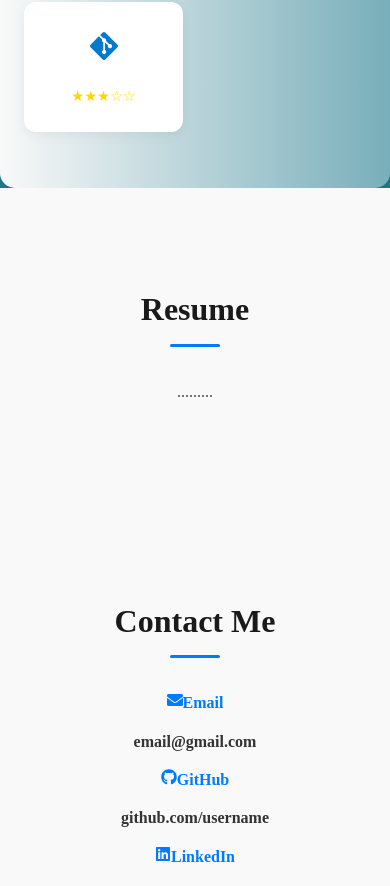
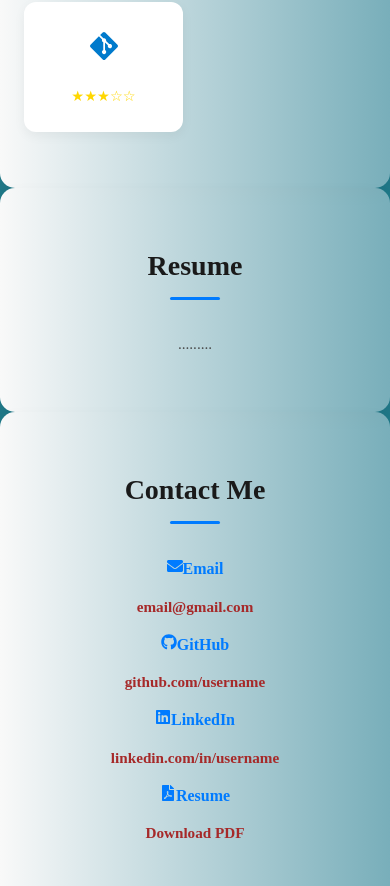
Before and after one commit to Hossein-Kelisa/Hossein-Kelisa-Portfolio, a React (Vite) app: page / in a window 390 px wide. Shown: the part 2709-3595 px from the top of the page. Built offline with nearby package versions, Linux system fonts and the light colour scheme.

Commit message:
update it

```diff
--- a/src/components/Contact.css
+++ b/src/components/Contact.css
@@ -1,12 +1,17 @@
 /* Contact.css */
 
-.section {
-    padding: 6rem 2rem;
-    background-color: #f9f9f9;
+.contact-section {
+  padding: 5rem 2rem;
+  background: linear-gradient(to right, #f9f9f9, #edf5fb6e);
   text-align: center;
+  max-width: 1000px;
+  width: 100%;
+  margin: 0 auto;
+  border-radius: 15px;
+  box-shadow: 0 6px 15px rgba(0, 0, 0, 0.05);
 }
 
-  .section h2 {
+.contact-section h2 {
   font-size: 2.5rem;
   color: #1a1a1a;
   margin-bottom: 2rem;
@@ -14,7 +19,7 @@
   display: inline-block;
 }
 
-  .section h2::after {
+.contact-section h2::after {
   content: "";
   display: block;
   width: 50px;
@@ -24,32 +29,50 @@
   border-radius: 2px;
 }
 
-  .contact p {
+.contact-card p {
   font-size: 1.1rem;
-    color: #333;
+  color: #a62929;
   margin: 0.8rem 0;
+  max-width: 600px;
+  margin-left: auto;
+  margin-right: auto;
+  line-height: 1.6;
 }
 
-  .contact a {
+.contact-card {
   color: #007bff;
   text-decoration: none;
   font-weight: 600;
   transition: color 0.3s ease;
 }
 
-  .contact a:hover {
+.contact-card :hover {
   color: #0056b3;
   text-decoration: underline;
 }
 
 /* Responsive */
 @media (max-width: 768px) {
-    .section h2 {
+  .contact-section {
+    padding: 3.5rem 1.5rem;
+  }
+
+  .contact-section h2 {
     font-size: 2rem;
   }
 
-    .contact p {
+  .contact-card p {
     font-size: 1rem;
     padding: 0 1rem;
   }
 }
+
+@media (max-width: 480px) {
+  .contact-section h2 {
+    font-size: 1.75rem;
+  }
+
+  .contact-card p {
+    font-size: 0.95rem;
+  }
+}
--- a/src/components/Contact.jsx
+++ b/src/components/Contact.jsx
@@ -3,7 +3,7 @@ import { FaGithub, FaLinkedin, FaEnvelope, FaFilePdf } from 'react-icons/fa';
 import './Contact.css';
 
 const Contact = () => (
-  <section id="contact" className="section contact">
+  <section id="contact" className="contact-section">
     <h2>Contact Me</h2>
     <div className="contact-cards">
 
--- a/src/components/Resume.css
+++ b/src/components/Resume.css
@@ -1,12 +1,17 @@
 /* Resume.css */
 
-.section {
-    padding: 6rem 2rem;
-    background-color: #fff;
+.resume-section {
+  padding: 5rem 2rem;
+  background: linear-gradient(to right, #f9f9f9, #edf5fb6e);
   text-align: center;
+  max-width: 1000px;
+  width: 100%;
+  margin: 0 auto;
+  border-radius: 15px;
+  box-shadow: 0 6px 15px rgba(0, 0, 0, 0.05);
 }
 
-  .section h2 {
+.resume-section h2 {
   font-size: 2.5rem;
   color: #1a1a1a;
   margin-bottom: 2rem;
@@ -14,7 +19,7 @@
   display: inline-block;
 }
 
-  .section h2::after {
+.resume-section h2::after {
   content: "";
   display: block;
   width: 50px;
@@ -24,15 +29,13 @@
   border-radius: 2px;
 }
 
-  .section p {
+.resume-section p {
   font-size: 1.1rem;
   max-width: 700px;
   margin: 0 auto;
   color: #444;
   line-height: 1.6;
 }
-
-  /* Example styling for download link/button */
 
 .download-link {
   display: inline-block;
@@ -43,21 +46,43 @@
   font-weight: 600;
   border-radius: 8px;
   text-decoration: none;
-    transition: background-color 0.3s ease;
+  transition: background-color 0.3s ease, box-shadow 0.3s ease;
+  box-shadow: 0 4px 12px rgba(0, 123, 255, 0.4);
+  cursor: pointer;
 }
 
 .download-link:hover {
   background-color: #0056b3;
+  box-shadow: 0 6px 18px rgba(0, 86, 179, 0.6);
 }
 
 /* Responsive */
 @media (max-width: 768px) {
-    .section h2 {
+  .resume-section {
+    padding: 3.5rem 1.5rem;
+  }
+
+  .resume-section h2 {
     font-size: 2rem;
   }
 
-    .section p {
+  .resume-section p {
     font-size: 1rem;
     padding: 0 1rem;
   }
 }
+
+@media (max-width: 480px) {
+  .resume-section h2 {
+    font-size: 1.75rem;
+  }
+
+  .resume-section p {
+    font-size: 0.95rem;
+  }
+
+  .download-link {
+    padding: 0.6rem 1.2rem;
+    font-size: 0.9rem;
+  }
+}
--- a/src/components/Resume.jsx
+++ b/src/components/Resume.jsx
@@ -2,7 +2,7 @@ import React from 'react';
 import './Resume.css';
 
 const Resume = () => (
-  <section id="resume" className="section">
+  <section id="resume" className="resume-section">
     <h2>Resume</h2>
     <p>.........</p>
   </section>
```
Lines whose indentation alone changed are shown as unchanged.
